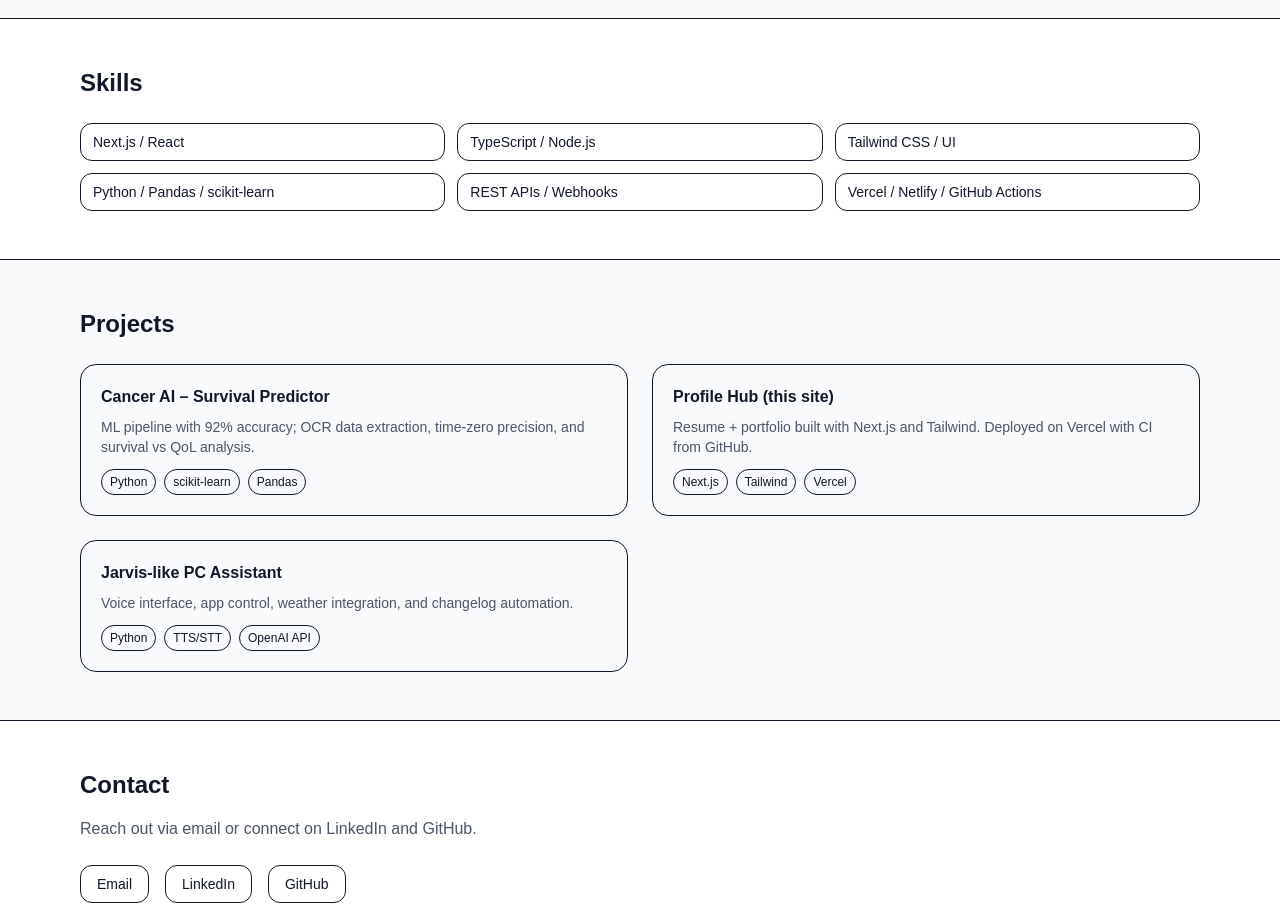
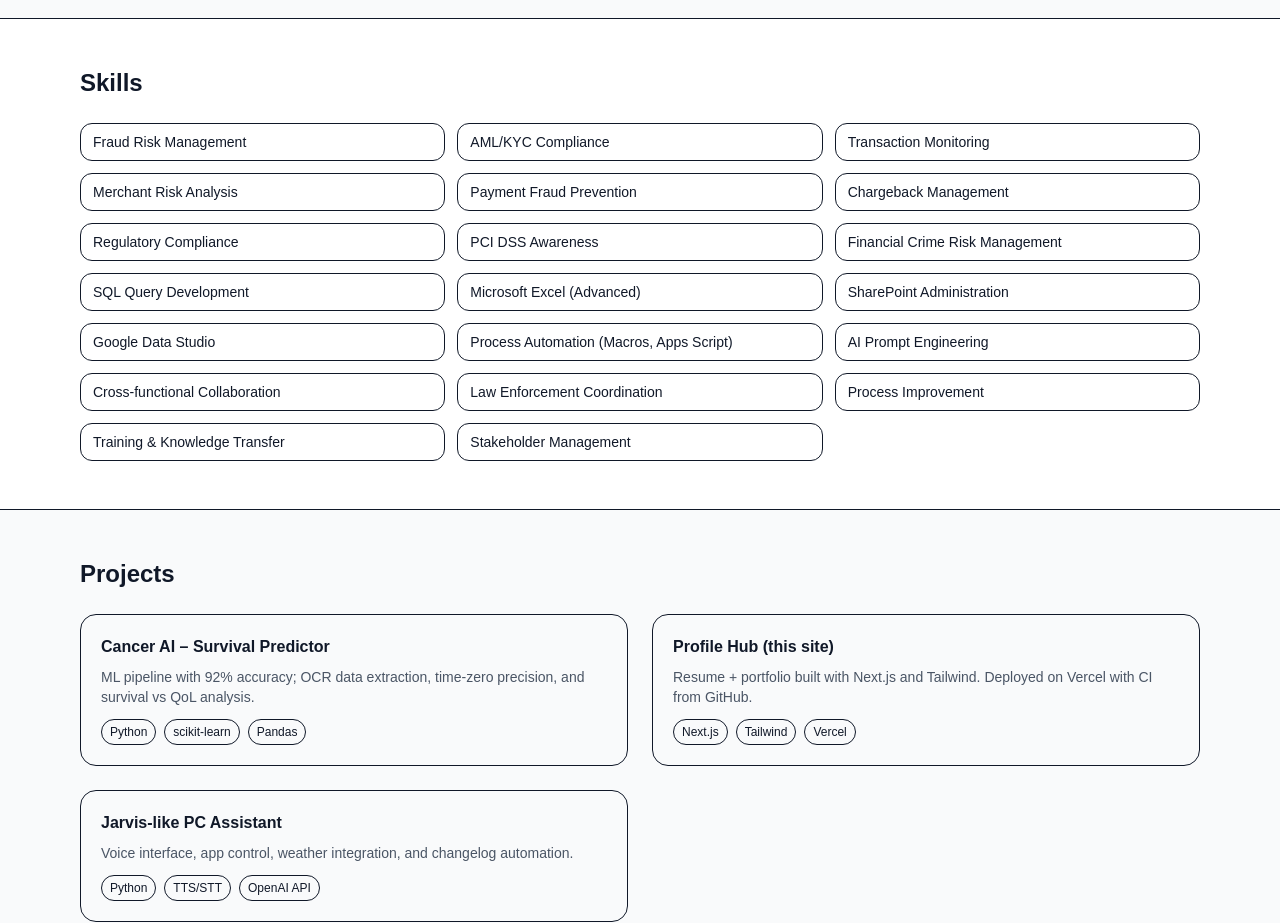
Before and after one commit to Gururaj-GJ/profile-hub, a Next.js app: page / in a window 1280 px wide. Shown: the part 1240-2163 px from the top of the page. Built offline with nearby package versions, Linux system fonts and the light colour scheme.

Commit message:
docs: update Skills.tsx with resume competencies

```diff
--- a/src/app/components/Skills.tsx
+++ b/src/app/components/Skills.tsx
@@ -1,7 +1,24 @@
 const items = [
-  "Next.js / React","TypeScript / Node.js","Tailwind CSS / UI",
-  "Python / Pandas / scikit-learn","REST APIs / Webhooks",
-  "Vercel / Netlify / GitHub Actions",
+  "Fraud Risk Management",
+  "AML/KYC Compliance",
+  "Transaction Monitoring",
+  "Merchant Risk Analysis",
+  "Payment Fraud Prevention",
+  "Chargeback Management",
+  "Regulatory Compliance",
+  "PCI DSS Awareness",
+  "Financial Crime Risk Management",
+  "SQL Query Development",
+  "Microsoft Excel (Advanced)",
+  "SharePoint Administration",
+  "Google Data Studio",
+  "Process Automation (Macros, Apps Script)",
+  "AI Prompt Engineering",
+  "Cross-functional Collaboration",
+  "Law Enforcement Coordination",
+  "Process Improvement",
+  "Training & Knowledge Transfer",
+  "Stakeholder Management",
 ];
 
 export default function Skills() {
```
